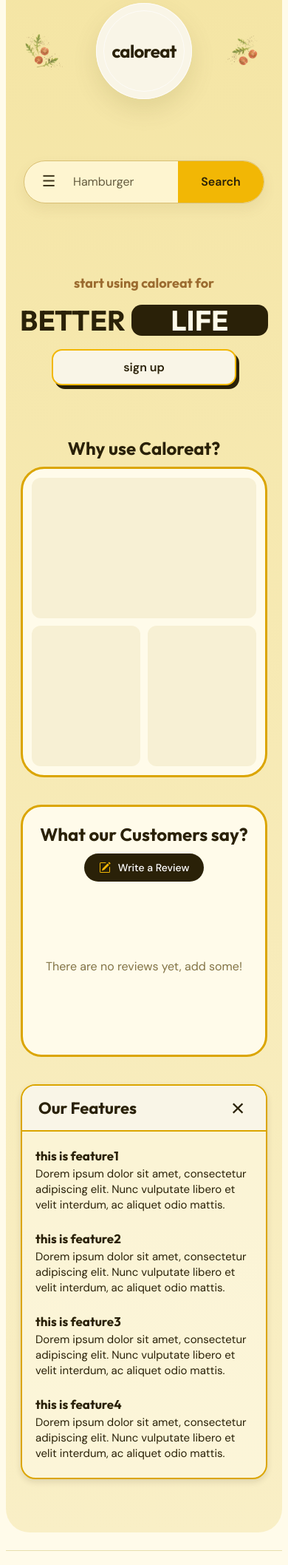
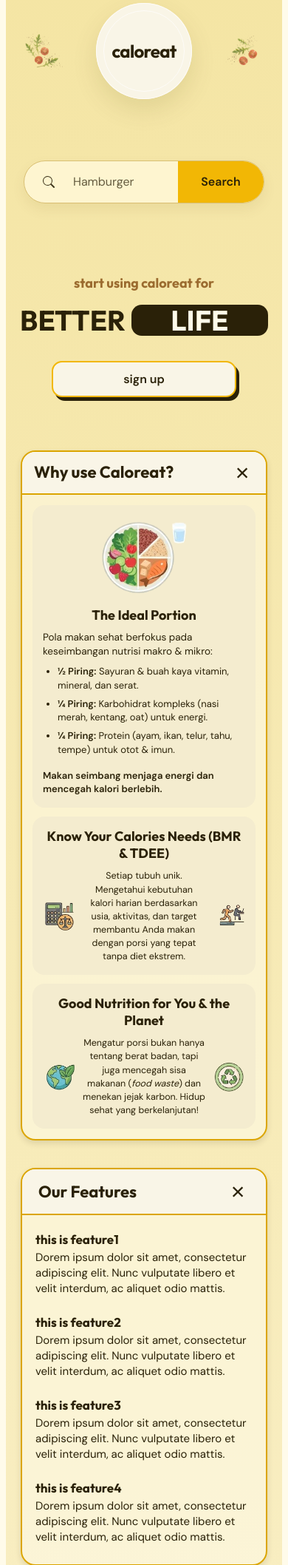
Before and after one commit to pbp-kelompok-d4/CALOREAT, a Django app: page / in a window 390 px wide. Shown: the part 303-2419 px from the top of the page at 74% size. Run offline with Django 5.2, Linux system fonts and the light colour scheme; data that the repository does not hold is empty.

Commit message:
feat: Update landing page

```diff
--- a/static/css/style.css
+++ b/static/css/style.css
@@ -296,6 +296,7 @@ h1 {
 }
 
 .life-highlight__signup {
+  margin-top: 16px;
   min-width: 250px;
   padding: 12px 24px;
   border: 2px solid var(--yellow);
@@ -323,20 +324,154 @@ h1 {
   align-self: center;
 }
 
+.dashboard-education-box {
+  display: flex;
+  flex-direction: column;
+  background: rgba(255, 251, 234, 0.55);
+  border: 2px solid var(--yellow-dark);
+  border-radius: 20px;
+  overflow: hidden;
+  box-shadow: 0 4px 8px rgba(42, 33, 8, 0.12);
+}
+
+.dashboard-education-header {
+  display: flex;
+  align-items: center;
+  justify-content: space-between;
+  padding: 14px 22px;
+  border-bottom: 2px solid var(--yellow-dark);
+  background: var(--plate);
+}
+
 .dashboard-education__title {
-  margin: 0 0 12px;
+  margin: 0;
   color: var(--ink);
   font-family: "Outfit", sans-serif;
-  font-size: clamp(24px, 4vw, 50px);
-  line-height: 1.1;
+  font-size: clamp(22px, 3vw, 32px);
+  line-height: 1.2;
 }
 
-.dashboard-education-box {
-  height: 500px;
-  padding: 12px;
-  background-color: var(--card);
-  border: 3px solid var(--yellow-dark);
-  border-radius: 32px;
+.dashboard-content {
+  padding: 18px 22px;
+  display: grid;
+  grid-template-columns: 1fr 1.05fr;
+  gap: 14px;
+  width: 100%;
+  max-height: var(--education-content-height, 800px);
+  opacity: 1;
+  overflow: hidden;
+  transition: max-height .6s cubic-bezier(.65, 0, .35, 1),
+              padding .6s cubic-bezier(.65, 0, .35, 1),
+              opacity .35s ease-in-out;
+}
+
+.edu-card {
+  background: #f4eccf;
+  border-radius: 16px;
+  padding: 20px 22px;
+  display: flex;
+  flex-direction: column;
+  color: var(--ink);
+}
+
+.edu-card--main {
+  grid-row: 1 / span 2;
+  justify-content: flex-start;
+}
+
+.edu-card--side {
+  justify-content: center;
+}
+
+.edu-plate-wrapper {
+  display: flex;
+  justify-content: center;
+  align-items: center;
+  margin-bottom: 12px;
+}
+
+.edu-plate-img {
+  max-height: 135px;
+  width: auto;
+  object-fit: contain;
+}
+
+.edu-card__title {
+  font-family: "Outfit", sans-serif;
+  font-size: 20px;
+  font-weight: 700;
+  margin: 0 0 10px;
+  color: var(--ink);
+  line-height: 1.25;
+}
+
+.edu-card__title.text-center {
+  text-align: center;
+}
+
+.edu-card__lead {
+  font-size: 13.5px;
+  line-height: 1.4;
+  margin: 0 0 8px;
+  color: var(--ink);
+}
+
+.edu-card__list {
+  list-style: disc;
+  padding-left: 20px;
+  margin: 0 0 10px;
+  font-size: 13px;
+  line-height: 1.45;
+  color: var(--ink);
+}
+
+.edu-card__list li {
+  margin-bottom: 6px;
+}
+
+.edu-card__foot {
+  font-size: 13px;
+  line-height: 1.4;
+  margin: 0;
+  color: var(--ink);
+}
+
+.edu-card__body {
+  display: flex;
+  align-items: center;
+  justify-content: space-between;
+  gap: 14px;
+}
+
+.edu-icon {
+  width: 58px;
+  height: 58px;
+  object-fit: contain;
+  flex-shrink: 0;
+}
+
+.edu-card__desc {
+  flex: 1;
+  font-size: 13px;
+  line-height: 1.45;
+  margin: 0;
+  text-align: center;
+  color: var(--ink);
+}
+
+/* Customers reviews */
+.dashboard-reviews {
+  margin: 4% 5% 5%;
+  width: 90%;
+  align-self: center;
+}
+
+.dashboard-review-box {
+  background: rgba(255, 251, 234, 0.55);
+  border: 2px solid var(--yellow-dark);
+  border-radius: 20px;
+  overflow: hidden;
+  box-shadow: 0 4px 8px rgba(42, 33, 8, 0.12);
 }
 
 .dashboard-reviews-header {
@@ -345,22 +480,34 @@ h1 {
   justify-content: space-between;
   align-items: center;
   gap: 16px;
-  margin-bottom: 12px;
+  padding: 14px 22px;
+  border-bottom: 2px solid var(--yellow-dark);
+  background: var(--plate);
   width: 100%;
+  margin-bottom: 0;
+}
+
+.dashboard-reviews__title {
+  margin: 0;
+  color: var(--ink);
+  font-family: "Outfit", sans-serif;
+  font-size: clamp(22px, 3vw, 32px);
+  line-height: 1.2;
+  text-align: left;
 }
 
 .add-reviews-button {
   display: inline-flex;
   align-items: center;
-  gap: 10px;
+  gap: 8px;
   flex-shrink: 0;
   white-space: nowrap;
   background-color: var(--ink);
   color: white;
-  font-size: 15px;
+  font-size: 13.5px;
   font-weight: 500;
   font-family: "DM Sans", system-ui, -apple-system, "Segoe UI", sans-serif;
-  padding: 12px 24px;
+  padding: 8px 18px;
   border: none;
   border-radius: 999px;
   cursor: pointer;
@@ -376,56 +523,8 @@ h1 {
   color: var(--yellow);
 }
 
-.dashboard-content {
-  display: grid;
-  grid-template-columns: 1fr 1fr;
-  grid-template-rows: 1fr 1fr;
-  gap: 14px;
-  width: 100%;
-  height: 100%;
-}
-
-.dashboard-placeholder {
-  display: grid;
-  place-items: center;
-  border-radius: 12px;
-  background: #f7f0d4;
-  color: var(--ink);
-  font-family: "Outfit", sans-serif;
-  font-size: 14px;
-  font-weight: 700;
-  text-transform: uppercase;
-}
-
-.dashboard-placeholder--main {
-  grid-row: 1 / -1;
-}
-
-/* Customers reviews */
-.dashboard-reviews {
-  margin: 4% 5% 5%;
-  width: 90%;
-  align-self: center;
-}
-
-.dashboard-reviews__title {
-  margin: 0;
-  color: var(--ink);
-  font-family: "Outfit", sans-serif;
-  font-size: clamp(24px, 4vw, 50px);
-  line-height: 1.1;
-  text-align: left;
-}
-
-.dashboard-review-box {
-  padding: 32px 28px;
-  background: var(--card);
-  border: 3px solid var(--yellow-dark);
-  border-radius: 32px;
-  overflow: hidden;
-}
-
 .dashboard-review-comments {
+  padding: 28px 24px;
   display: grid;
   grid-template-columns: repeat(auto-fill, minmax(max(260px, calc((100% - 40px) / 3)), 1fr));
   gap: 20px;
@@ -533,7 +632,7 @@ h1 {
 .features {
   width: 90%;
   align-self: center;
-  margin: 4% 5% clamp(72px, 8vw, 140px);
+  margin: 4% 5% 2% 5%;
   overflow: hidden;
   border: 2px solid var(--yellow-dark);
   border-radius: 20px;
@@ -583,7 +682,8 @@ h1 {
   content: "×";
 }
 
-.features.is-collapsed .features__close {
+.features.is-collapsed .features__close,
+.dashboard-education.is-collapsed .features__close {
   transform: rotate(45deg);
 }
 
@@ -599,7 +699,8 @@ h1 {
               opacity .35s ease-in-out;
 }
 
-.features.is-collapsed .features__list {
+.features.is-collapsed .features__list,
+.dashboard-education.is-collapsed .dashboard-content {
   max-height: 0;
   padding-top: 0;
   padding-bottom: 0;
@@ -650,7 +751,7 @@ h1 {
   .life-highlight__title { gap: 8px; }
   .life-highlight__word { padding: 0 18px; }
   .life-highlight__signup { min-width: min(250px, 80vw); }
-  .features { margin: 8% 20px 72px; width: calc(100% - 40px); }
+  .features { margin: 8% 20px 2%; width: calc(100% - 40px); }
   .features__list { gap: 24px; padding: 22px 18px 26px; }
 
   /*Dashboard edukasi*/
@@ -658,54 +759,76 @@ h1 {
     margin: 8% 20px 2%;
     width: calc(100% - 40px);
   }
-  .dashboard-education-box {
-    height: 420px;
+  .dashboard-education-header {
+    padding: 12px 16px;
   }
-  .dashboard-content { gap: 10px; }
-  .dashboard-placeholder--main { grid-column: 1 / -1; grid-row: auto; }
-  .dashboard-placeholder--top { grid-column: 1; }
-  .dashboard-placeholder--bottom { grid-column: 2; }
+  .dashboard-content {
+    grid-template-columns: 1fr;
+    gap: 12px;
+    padding: 14px;
+    height: auto;
+  }
+
+  .edu-card--main {
+    grid-row: auto;
+  }
+
+  .edu-card {
+    padding: 16px 14px;
+  }
+
+  .edu-plate-img {
+    max-height: 110px;
+  }
+
+  .edu-card__title {
+    font-size: 18px;
+  }
+
+  .edu-card__body {
+    gap: 10px;
+  }
+
+  .edu-icon {
+    width: 44px;
+    height: 44px;
+  }
+
+  .edu-card__desc {
+    font-size: 12.5px;
+  }
 
   /*Dashboard reviews*/
   .dashboard-reviews {
-    margin: 8% 20px 2%;
+    margin: 8% 20px clamp(32px, 5vw, 48px);
     width: calc(100% - 40px);
-    background: var(--card);
-    border: 3px solid var(--yellow-dark);
-    border-radius: 28px;
-    padding: 24px 16px;
   }
 
-  .dashboard-review-box {
-    padding: 0;
-    border: none;
-    border-radius: 0;
-    background: transparent;
+  .dashboard-reviews-header {
+    flex-direction: column;
+    align-items: flex-start;
+    padding: 14px 16px;
+    gap: 10px;
+    margin-bottom: 0;
+  }
+
+  .dashboard-reviews__title {
+    font-size: 20px;
+    text-align: left;
+  }
+
+  .add-reviews-button {
+    font-size: 13px;
+    padding: 8px 16px;
+    margin-right: 0;
+    align-self: flex-start;
   }
 
   .dashboard-review-comments {
+    padding: 18px 16px;
     grid-template-columns: 1fr;
     gap: 12px;
   }
 
   .dashboard-review-card { min-height: 0; }
-  .dashboard-education__title,
-  .dashboard-reviews__title {
-    text-align: center;
-  }
-
-  .dashboard-reviews-header {
-    flex-direction: column;
-    justify-content: center;
-    align-items: center;
-    text-align: center;
-    margin-bottom: 20px;
-    gap: 12px;
-  }
-
-  .add-reviews-button {
-    font-size: 14px;
-    padding: 10px 20px;
-    margin-right: 0;
-  }
 }
--- /dev/null
+++ b/static/js/collapse.js
@@ -0,0 +1,25 @@
+function setupCollapsible(containerSelector, contentSelector, toggleSelector, varName, labelPrefix) {
+	document.querySelectorAll(containerSelector).forEach((container) => {
+		const content = container.querySelector(contentSelector);
+		const toggle = container.querySelector(toggleSelector);
+
+		if (!content || !toggle) return;
+
+		const updateHeight = () => {
+			if (!container.classList.contains("is-collapsed")) {
+				container.style.setProperty(varName, `${content.scrollHeight}px`);
+			}
+		};
+
+		updateHeight();
+		toggle.addEventListener("click", () => {
+			const isCollapsed = container.classList.toggle("is-collapsed");
+			toggle.setAttribute("aria-expanded", String(!isCollapsed));
+			toggle.setAttribute("aria-label", isCollapsed ? `Expand ${labelPrefix}` : `Collapse ${labelPrefix}`);
+		});
+		window.addEventListener("resize", updateHeight);
+	});
+}
+
+setupCollapsible(".features", ".features__list", ".features__toggle", "--features-list-height", "features");
+setupCollapsible(".dashboard-education", ".dashboard-content", ".features__toggle", "--education-content-height", "education");
--- a/static/js/features.js
+++ /dev/null
@@ -1,18 +0,0 @@
-document.querySelectorAll(".features").forEach((features) => {
-  const list = features.querySelector(".features__list");
-  const toggle = features.querySelector(".features__toggle");
-
-  if (!list || !toggle) return;
-
-  const updateListHeight = () => {
-    features.style.setProperty("--features-list-height", `${list.scrollHeight}px`);
-  };
-
-  updateListHeight();
-  toggle.addEventListener("click", () => {
-    const isCollapsed = features.classList.toggle("is-collapsed");
-    toggle.setAttribute("aria-expanded", String(!isCollapsed));
-    toggle.setAttribute("aria-label", isCollapsed ? "Expand features" : "Collapse features");
-  });
-  window.addEventListener("resize", updateListHeight);
-});
--- a/templates/base.html
+++ b/templates/base.html
@@ -17,8 +17,8 @@
         <header class="nav">
             <nav class="nav-links" aria-label="Menu utama">
             <a href="{% url 'main:show_main' %}"{% if request.resolver_match.url_name == 'show_main' %} class="active" aria-current="page"{% endif %}>Home</a>
+            <a href="#about">About</a>
             <a href="{% url 'main:calorie_count' %}"{% if request.resolver_match.url_name == 'calorie_count' %} class="active" aria-current="page"{% endif %}>Calorie Count</a>
-            <a href="#licenses">...</a>
             <a href="#pricing">...</a>
             </nav>
 
--- a/templates/index.html
+++ b/templates/index.html
@@ -19,7 +19,11 @@
 
       <div class="search-option">
         <form method="get" class="food-search">
-          <span class="food-search__icon" aria-hidden="true">☰</span>
+          <span class="food-search__icon" aria-hidden="true">
+            <svg xmlns="http://www.w3.org/2000/svg" width="16" height="16" fill="currentColor" class="bi bi-search" viewBox="0 0 16 16">
+              <path d="M11.742 10.344a6.5 6.5 0 1 0-1.397 1.398h-.001q.044.06.098.115l3.85 3.85a1 1 0 0 0 1.415-1.414l-3.85-3.85a1 1 0 0 0-.115-.1zM12 6.5a5.5 5.5 0 1 1-11 0 5.5 5.5 0 0 1 11 0"/>
+            </svg>
+          </span>
           <input type="search"
                   name="title"
                   placeholder="Hamburger"
@@ -49,37 +53,54 @@
       {% endif %}
     </section>
 
-    <div class="dashboard-education">
-      <h2 class="dashboard-education__title">Why use Caloreat?</h2>
+    <section class="dashboard-education">
       <div class="dashboard-education-box">
-        <div class="dashboard-content">
-          <div class="dashboard-placeholder dashboard-placeholder--main"></div>
-          <div class="dashboard-placeholder dashboard-placeholder--top"></div>
-          <div class="dashboard-placeholder dashboard-placeholder--bottom"></div>
+        <div class="dashboard-education-header">
+          <h2 class="dashboard-education__title" id="education-title">Why use Caloreat?</h2>
+          <button class="features__toggle dashboard-education__toggle" type="button" aria-expanded="true" aria-controls="education-content" aria-label="Collapse education">
+            <span class="features__close" aria-hidden="true"></span>
+          </button>
+        </div>
+        <div class="dashboard-content" id="education-content">
+
+          <article class="edu-card edu-card--main">
+            <div class="edu-plate-wrapper">
+              <img src="{% static 'img/edu_plate.png' %}" alt="Porsi Ideal Isi Piringku" class="edu-plate-img">
+            </div>
+            <h3 class="edu-card__title text-center">The Ideal Portion</h3>
+            <p class="edu-card__lead">Pola makan sehat berfokus pada keseimbangan nutrisi makro &amp; mikro:</p>
+            <ul class="edu-card__list">
+              <li><strong>½ Piring:</strong> Sayuran &amp; buah kaya vitamin, mineral, dan serat.</li>
+              <li><strong>¼ Piring:</strong> Karbohidrat kompleks (nasi merah, kentang, oat) untuk energi.</li>
+              <li><strong>¼ Piring:</strong> Protein (ayam, ikan, telur, tahu, tempe) untuk otot &amp; imun.</li>
+            </ul>
+            <p class="edu-card__foot"><strong>Makan seimbang menjaga energi dan mencegah kalori berlebih.</strong></p>
+          </article>
+
+          <article class="edu-card edu-card--side">
+            <h3 class="edu-card__title text-center">Know Your Calories Needs (BMR &amp; TDEE)</h3>
+            <div class="edu-card__body">
+              <img src="{% static 'img/edu_bmr_calc.png' %}" alt="BMR Calculator" class="edu-icon">
+              <p class="edu-card__desc">
+                Setiap tubuh unik. Mengetahui kebutuhan kalori harian berdasarkan usia, aktivitas, dan target membantu Anda makan dengan porsi yang tepat tanpa diet ekstrem.
+              </p>
+              <img src="{% static 'img/edu_tdee_act.png' %}" alt="TDEE Activity" class="edu-icon">
+            </div>
+          </article>
+
+          <article class="edu-card edu-card--side">
+            <h3 class="edu-card__title text-center">Good Nutrition for You &amp; the Planet</h3>
+            <div class="edu-card__body">
+              <img src="{% static 'img/edu_earth_eco.png' %}" alt="Earth &amp; Nature" class="edu-icon">
+              <p class="edu-card__desc">
+                Mengatur porsi bukan hanya tentang berat badan, tapi juga mencegah sisa makanan (<em>food waste</em>) dan menekan jejak karbon. Hidup sehat yang berkelanjutan!
+              </p>
+              <img src="{% static 'img/edu_recycle_green.png' %}" alt="Recycle Eco" class="edu-icon">
+            </div>
+          </article>
         </div>
       </div>
-    </div>
-
-    <div class="dashboard-reviews">
-      <div class="dashboard-reviews-header">
-        <h2 class="dashboard-reviews__title">What our Customers say?</h2>
-        <button type="button" class="btn add-reviews-button">
-          <svg xmlns="http://www.w3.org/2000/svg" width="16" height="16" fill="currentColor" class="bi bi-pencil-square" viewBox="0 0 16 16">
-            <path d="M15.502 1.94a.5.5 0 0 1 0 .706L14.459 3.69l-2-2L13.502.646a.5.5 0 0 1 .707 0l1.293 1.293zm-1.75 2.456-2-2L4.939 9.21a.5.5 0 0 0-.121.196l-.805 2.414a.25.25 0 0 0 .316.316l2.414-.805a.5.5 0 0 0 .196-.12l6.813-6.814z"/>
-            <path fill-rule="evenodd" d="M1 13.5A1.5 1.5 0 0 0 2.5 15h11a1.5 1.5 0 0 0 1.5-1.5v-6a.5.5 0 0 0-1 0v6a.5.5 0 0 1-.5.5h-11a.5.5 0 0 1-.5-.5v-11a.5.5 0 0 1 .5-.5H9a.5.5 0 0 0 0-1H2.5A1.5 1.5 0 0 0 1 2.5z"/>
-          </svg>
-          Write a Review
-        </button>
-      </div>
-
-      <div class="dashboard-review-box">
-        <div class="dashboard-review-comments" id="reviewCardsContainer" data-url="{% url 'main:get_reviews_json' %}" data-is-authorized="{{ user.is_superuser|yesno:'true,false' }}">
-          <div class="dashboard-review-empty">
-            <p>Memuat review...</p>
-          </div>
-        </div>
-      </div>
-    </div>
+    </section>
 
     <section class="features">
       <div class="features__header">
@@ -107,8 +128,30 @@
         </article>
       </div>
     </section>
+
+    <section class="dashboard-reviews">
+      <div class="dashboard-review-box">
+        <div class="dashboard-reviews-header">
+          <h2 class="dashboard-reviews__title">What our Customers say?</h2>
+          <button type="button" class="btn add-reviews-button">
+            <svg xmlns="http://www.w3.org/2000/svg" width="16" height="16" fill="currentColor" class="bi bi-pencil-square" viewBox="0 0 16 16">
+              <path d="M15.502 1.94a.5.5 0 0 1 0 .706L14.459 3.69l-2-2L13.502.646a.5.5 0 0 1 .707 0l1.293 1.293zm-1.75 2.456-2-2L4.939 9.21a.5.5 0 0 0-.121.196l-.805 2.414a.25.25 0 0 0 .316.316l2.414-.805a.5.5 0 0 0 .196-.12l6.813-6.814z"/>
+              <path fill-rule="evenodd" d="M1 13.5A1.5 1.5 0 0 0 2.5 15h11a1.5 1.5 0 0 0 1.5-1.5v-6a.5.5 0 0 0-1 0v6a.5.5 0 0 1-.5.5h-11a.5.5 0 0 1-.5-.5v-11a.5.5 0 0 1 .5-.5H9a.5.5 0 0 0 0-1H2.5A1.5 1.5 0 0 0 1 2.5z"/>
+            </svg>
+            Write a Review
+          </button>
+        </div>
+
+        <div class="dashboard-review-comments" id="reviewCardsContainer" data-url="{% url 'main:get_reviews_json' %}" data-is-authorized="{{ user.is_superuser|yesno:'true,false' }}">
+          <div class="dashboard-review-empty">
+            <p>Memuat review...</p>
+          </div>
+        </div>
+      </div>
+    </section>
   </div>
+
   {% include "components/add_reviews_form.html" %}
   <script src="{% static 'js/reviews.js' %}"></script>
-  <script src="{% static 'js/features.js' %}"></script>
+  <script src="{% static 'js/collapse.js' %}"></script>
 {% endblock content %}
```
Also changed, not shown: static/img/edu_bmr_calc.png (added), static/img/edu_earth_eco.png (added), static/img/edu_plate.png (added), static/img/edu_recycle_green.png (added), static/img/edu_tdee_act.png (added).
